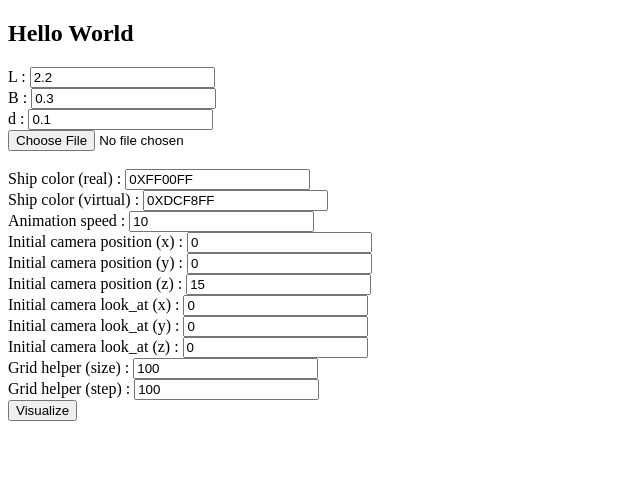
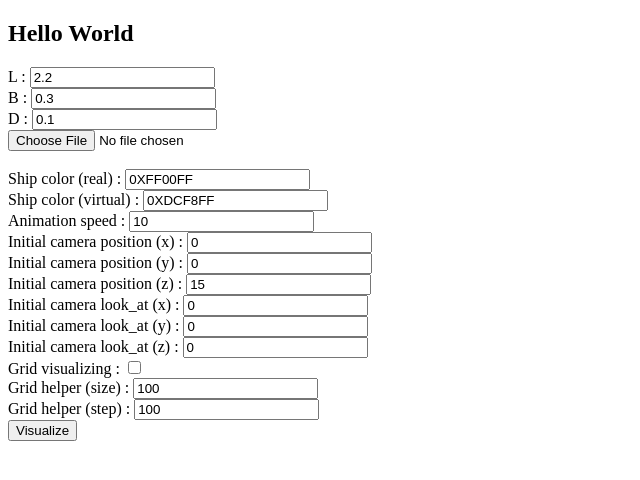
Before and after one commit to ShipMMG/ship_dt_visualize, a Flask app: page / in a window 1280 px wide. Shown: the top 480 px of the page, without its empty margins (0-640 px from the left). Run offline with Flask 2, Linux system fonts and the light colour scheme.

Commit message:
Add selection func of visualizing grid or not

```diff
--- a/view/app.py
+++ b/view/app.py
@@ -37,6 +37,7 @@ def visualize():
     init_camera_look_at_x = request.form.get('init_camera_look_at_x', 0.0)
     init_camera_look_at_y = request.form.get('init_camera_look_at_y', 0.0)
     init_camera_look_at_z = request.form.get('init_camera_look_at_z', 0.0)
+    grid_visualizing = request.form.get('grid_visualizing', 'off')
     grid_helper_size = request.form.get('grid_helper_size', 100.0)
     grid_helper_step = request.form.get('grid_helper_step', 100.0)
 
@@ -69,7 +70,7 @@ def visualize():
         init_camera_look_at_x=init_camera_look_at_x,
         init_camera_look_at_y=init_camera_look_at_y,
         init_camera_look_at_z=init_camera_look_at_z,
-        grid_helper_size=grid_helper_size, grid_helper_step=grid_helper_step,
+        grid_visualizing=grid_visualizing, grid_helper_size=grid_helper_size, grid_helper_step=grid_helper_step,
     )
 
 
--- a/view/templates/index.html
+++ b/view/templates/index.html
@@ -7,7 +7,7 @@
 <form action="visualize" method="post" enctype="multipart/form-data">
     L : <input type="text" class="form-control" id="L" name="L" value=2.2 /><br/>
     B : <input type="text" class="form-control" id="B" name="B" value=0.3 /><br/>
-    d : <input type="text" class="form-control" id="d" name="d" value=0.1 /><br/>
+    D : <input type="text" class="form-control" id="d" name="d" value=0.1 /><br/>
     <input type="file" id="send_data" name="send_data"><br/>
     <br/>
     Ship color (real) : <input type="text" class="form-control" id="ship_real_color" name="ship_real_color" value=0XFF00FF /><br/>
@@ -19,6 +19,7 @@
     Initial camera look_at (x) : <input type="text" class="form-control" id="init_camera_look_at_x" name="init_camera_look_at_x" value=0 /><br/>
     Initial camera look_at (y) : <input type="text" class="form-control" id="init_camera_look_at_y" name="init_camera_look_at_y" value=0 /><br/>
     Initial camera look_at (z) : <input type="text" class="form-control" id="init_camera_look_at_z" name="init_camera_look_at_z" value=0 /><br/>
+    Grid visualizing : <input type="checkbox" class="form-control" id="grid_visualizing" name="grid_visualizing"/><br/>
     Grid helper (size) : <input type="text" class="form-control" id="grid_helper_size" name="grid_helper_size" value=100 /><br/>
     Grid helper (step) : <input type="text" class="form-control" id="grid_helper_step" name="grid_helper_step" value=100 /><br/>
 
--- a/view/templates/visualize.html
+++ b/view/templates/visualize.html
@@ -50,9 +50,11 @@
     camera.position.set({{init_camera_position_x}}, {{init_camera_position_y}}, {{init_camera_position_z}});
     camera.lookAt(new THREE.Vector3({{init_camera_look_at_x}}, {{init_camera_look_at_y}}, {{init_camera_look_at_z}}));
 
+    {% if grid_visualizing == 'on' %}
     const grid = new THREE.GridHelper({{grid_helper_size}}, {{grid_helper_step}});
     grid.rotation.x = Math.PI / 2; //for x-y grid
     scene.add(grid);
+    {% endif %}
 
     controls = new THREE.OrbitControls(camera, renderer.domElement);
     controls.minPolarAngle = - Math.PI * 0.495;
```
